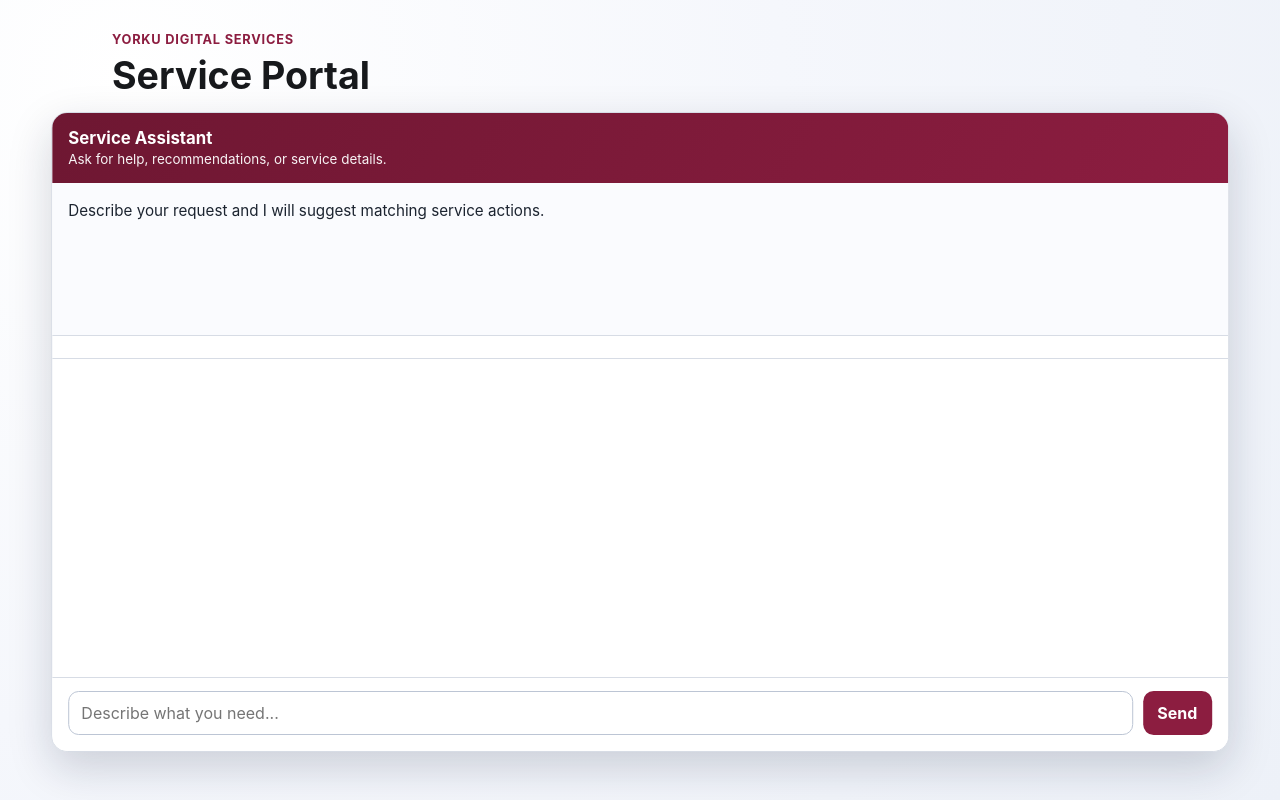
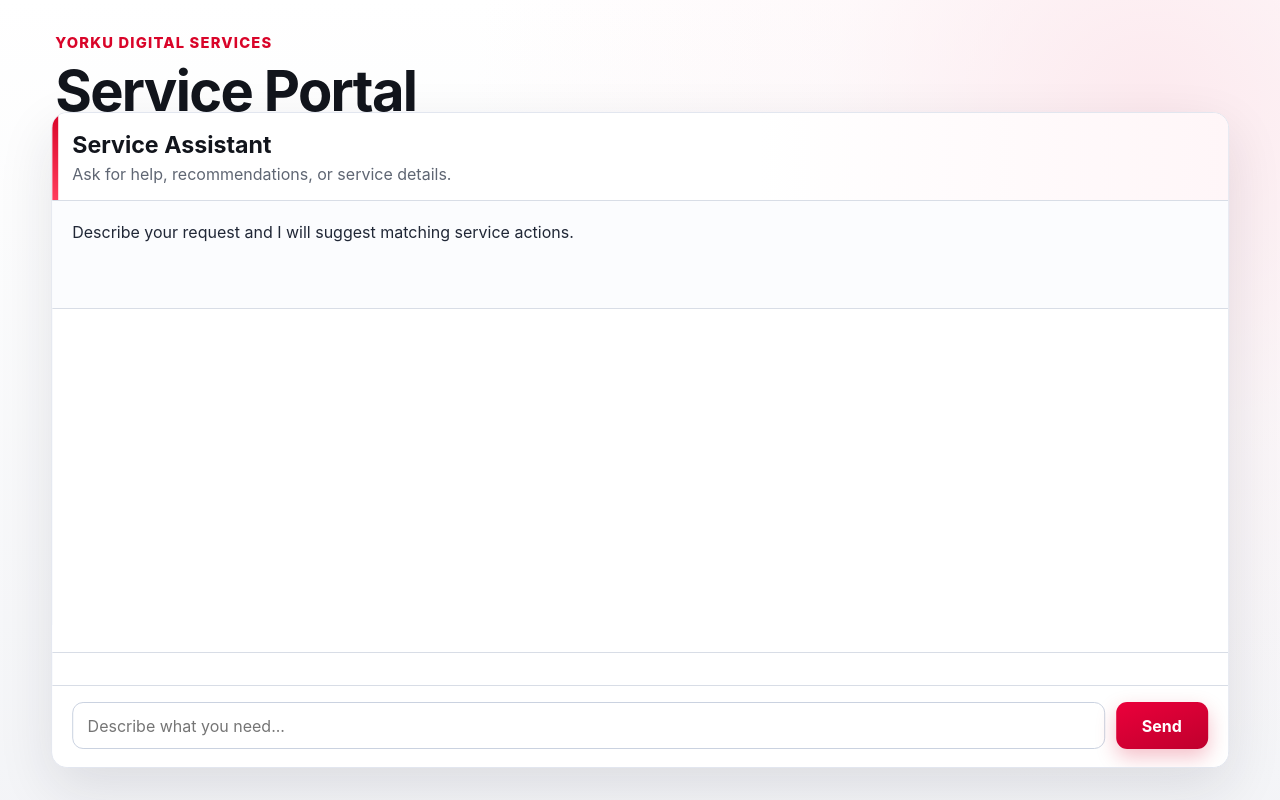
Before and after one commit to OathPros/RASCAL, a Flask app: page / in a window 1280 px wide. Run offline with Flask 3, Linux system fonts and the light colour scheme; some libraries are stand-ins or nearby versions.

Commit message:
Refresh portal UI with modern YorkU-inspired styling

```diff
--- a/static/styles.css
+++ b/static/styles.css
@@ -1,118 +1,147 @@
 :root {
-  --bg: #f4f6fb;
+  --bg: #f6f6f7;
   --panel: #ffffff;
-  --text: #17191c;
-  --muted: #5d6672;
-  --line: #d7dce5;
-  --brand: #8c1d40;
-  --brand-strong: #6e1732;
-  --brand-soft: #f9ecf2;
-  --focus: #0e7490;
+  --text: #12151c;
+  --muted: #5f6673;
+  --line: #d8dde6;
+  --brand: #d90429;
+  --brand-dark: #9f0621;
+  --brand-soft: #fff1f4;
+  --focus: #4b83f5;
 }
 
 * { box-sizing: border-box; }
 
 body {
-  font-family: Inter, "Segoe UI", Roboto, Helvetica, Arial, sans-serif;
   margin: 0;
   min-height: 100vh;
   color: var(--text);
+  font-family: "Inter", "Segoe UI", Roboto, Helvetica, Arial, sans-serif;
   background:
-    radial-gradient(circle at 10% 10%, #ffffff 0%, #f5f7fc 48%, #edf1f8 100%);
+    radial-gradient(circle at 90% 14%, #fce9ee 0%, rgba(252, 233, 238, 0.28) 24%, transparent 50%),
+    linear-gradient(180deg, #ffffff 0%, #f3f4f7 100%);
 }
 
 .content {
-  padding: clamp(1.25rem, 2.5vw, 2rem);
-  max-width: 70rem;
-  margin: 0 auto;
+  width: min(84rem, 92vw);
+  margin: 2.1rem auto 0;
+  padding: 0 0.25rem;
 }
 
 .eyebrow {
-  margin: 0 0 0.4rem;
-  letter-spacing: 0.06em;
+  margin: 0;
+  font-size: 0.92rem;
+  font-weight: 800;
+  letter-spacing: 0.08em;
   text-transform: uppercase;
   color: var(--brand);
-  font-size: 0.8rem;
-  font-weight: 700;
 }
 
 h1 {
-  margin: 0;
-  font-size: clamp(1.75rem, 3vw, 2.35rem);
+  margin: 0.35rem 0 0;
+  font-size: clamp(2rem, 5vw, 3.5rem);
+  letter-spacing: -0.03em;
 }
 
-.intro { margin-top: 0.65rem; color: var(--muted); }
+.intro {
+  margin: 0.75rem 0 0;
+  font-size: clamp(1rem, 1.8vw, 1.25rem);
+  color: #404857;
+}
 
 .chat-widget {
   position: fixed;
-  width: min(78rem, 92vw);
-  height: min(80vh, 52rem);
+  width: min(84rem, 92vw);
+  height: min(82vh, 54rem);
   left: 50%;
-  top: 54%;
+  top: 55%;
   transform: translate(-50%, -50%);
+  border-radius: 1rem;
+  border: 1px solid #e2e6ef;
   background: var(--panel);
-  border: 1px solid var(--line);
-  border-radius: 1rem;
-  box-shadow: 0 16px 44px rgba(14, 29, 53, 0.18);
+  box-shadow: 0 20px 55px rgba(24, 30, 43, 0.11);
   overflow: hidden;
-  display: flex;
-  flex-direction: column;
+  display: grid;
+  grid-template-rows: auto 1fr auto;
 }
 
 .chat-header {
-  background: linear-gradient(120deg, var(--brand-strong), var(--brand));
-  color: #fff;
-  padding: 0.95rem 1rem;
+  position: relative;
+  padding: 1.15rem 1.25rem 1rem;
+  color: var(--text);
+  border-bottom: 1px solid var(--line);
+  background: linear-gradient(90deg, #fff 0%, #fff 60%, #fff6f8 100%);
 }
 
-.chat-header h2 { margin: 0; font-size: 1.05rem; }
-.chat-header p { margin: 0.2rem 0 0; font-size: 0.84rem; opacity: 0.95; }
+.chat-header::before {
+  content: "";
+  position: absolute;
+  left: 0;
+  top: 0;
+  bottom: 0;
+  width: 0.38rem;
+  background: linear-gradient(180deg, var(--brand), #ff3d5c);
+}
+
+.chat-header h2 {
+  margin: 0;
+  font-size: 1.45rem;
+}
+
+.chat-header p {
+  margin: 0.3rem 0 0;
+  color: var(--muted);
+}
 
 .chat-log {
-  min-height: 120px;
-  height: 24%;
+  min-height: 108px;
+  height: 23%;
   overflow-y: auto;
-  padding: 0.75rem 1rem;
-  font-size: 0.95rem;
+  padding: 0.9rem 1.25rem;
+  background: #fbfcfe;
   border-bottom: 1px solid var(--line);
-  background: #fafbfe;
 }
 
 .action-buttons {
-  padding: 0.7rem 0.9rem;
+  padding: 0.85rem 1.25rem;
   display: flex;
   flex-wrap: wrap;
-  gap: 0.45rem;
+  gap: 0.55rem;
   border-bottom: 1px solid var(--line);
+  background: #fff;
 }
 
 .action-buttons button {
-  border: 1px solid #cfd5e2;
+  border: 1px solid #d2d9e5;
+  border-radius: 0.8rem;
   background: #fff;
-  color: #273142;
-  border-radius: 999px;
-  padding: 0.4rem 0.75rem;
-  font-size: 0.79rem;
+  color: #273041;
+  padding: 0.5rem 0.82rem;
+  font-size: 0.83rem;
   font-weight: 600;
+  transition: all 180ms ease;
+}
+
+.action-buttons button:hover {
+  border-color: #b6c1d1;
+  transform: translateY(-1px);
 }
 
 .action-buttons button.best-match {
-  border-color: var(--brand);
-  background: var(--brand-soft);
-  color: var(--brand-strong);
+  border-color: #ffc5d1;
+  background: linear-gradient(140deg, #fff5f8, #fff);
+  color: var(--brand-dark);
 }
 
 #form-container {
-  padding: 0.75rem 1rem 1rem;
-  flex: 1;
-  min-height: 220px;
+  padding: 1rem 1.25rem;
   overflow-y: auto;
 }
 
 .chat-input-row {
   display: flex;
-  gap: 0.6rem;
-  padding: 0.85rem 1rem 1rem;
+  gap: 0.65rem;
+  padding: 1rem 1.25rem 1.1rem;
   border-top: 1px solid var(--line);
   background: #fff;
 }
@@ -125,29 +154,38 @@ h1 {
 
 .chat-input-row input {
   flex: 1;
-  padding: 0.68rem 0.76rem;
-  border: 1px solid #bcc5d4;
-  border-radius: 0.65rem;
+  border: 1px solid #cad2e0;
+  border-radius: 0.68rem;
+  padding: 0.8rem 0.9rem;
+  background: #fff;
+  color: #202736;
 }
 
 .chat-input-row button {
-  padding: 0.68rem 0.9rem;
   border: none;
-  border-radius: 0.65rem;
-  background: var(--brand);
+  min-width: 5.75rem;
+  border-radius: 0.68rem;
+  padding: 0.8rem 1.05rem;
+  font-weight: 700;
   color: #fff;
-  font-weight: 700;
+  background: linear-gradient(160deg, #eb003b, #bf002d);
+  box-shadow: 0 8px 20px rgba(217, 4, 41, 0.25);
+  transition: transform 160ms ease, box-shadow 160ms ease, filter 160ms ease;
+}
+
+.chat-input-row button:hover {
+  transform: translateY(-1px);
+  box-shadow: 0 10px 24px rgba(217, 4, 41, 0.28);
+  filter: saturate(1.05);
 }
 
 .msg { margin: 0.4rem 0; }
-.user { color: #113a7d; font-weight: 600; }
-.bot { color: #1c2430; }
-
-button:hover { filter: brightness(0.98); }
+.user { color: #24407e; font-weight: 600; }
+.bot { color: #202736; }
 
 input:focus-visible,
 button:focus-visible {
-  outline: 3px solid color-mix(in srgb, var(--focus) 65%, white 35%);
+  outline: 3px solid color-mix(in srgb, var(--focus) 55%, white 45%);
   outline-offset: 2px;
 }
 
@@ -163,13 +201,21 @@ button:focus-visible {
   border: 0;
 }
 
-@media (max-width: 800px) {
+@media (max-width: 900px) {
   .chat-widget {
     width: 100vw;
     height: 100vh;
+    top: 0;
+    left: 0;
+    transform: none;
     border-radius: 0;
-    left: 0;
-    top: 0;
-    transform: none;
   }
+
+  .content {
+    width: 100%;
+    margin: 1.1rem auto 0;
+    padding: 0 1rem;
+  }
+
+  h1 { font-size: clamp(1.8rem, 9vw, 2.4rem); }
 }
--- a/templates/index.html
+++ b/templates/index.html
@@ -10,7 +10,7 @@
     <main class="content" aria-labelledby="portal-title">
       <p class="eyebrow">YorkU Digital Services</p>
       <h1 id="portal-title">Service Portal</h1>
-      <p class="intro">Welcome to the internal service catalogue portal.</p>
+      <p class="intro">Find the right service, request support, and get connected faster.</p>
     </main>
 
     <section id="chat-widget" class="chat-widget" aria-label="Service assistant chat panel">
```
